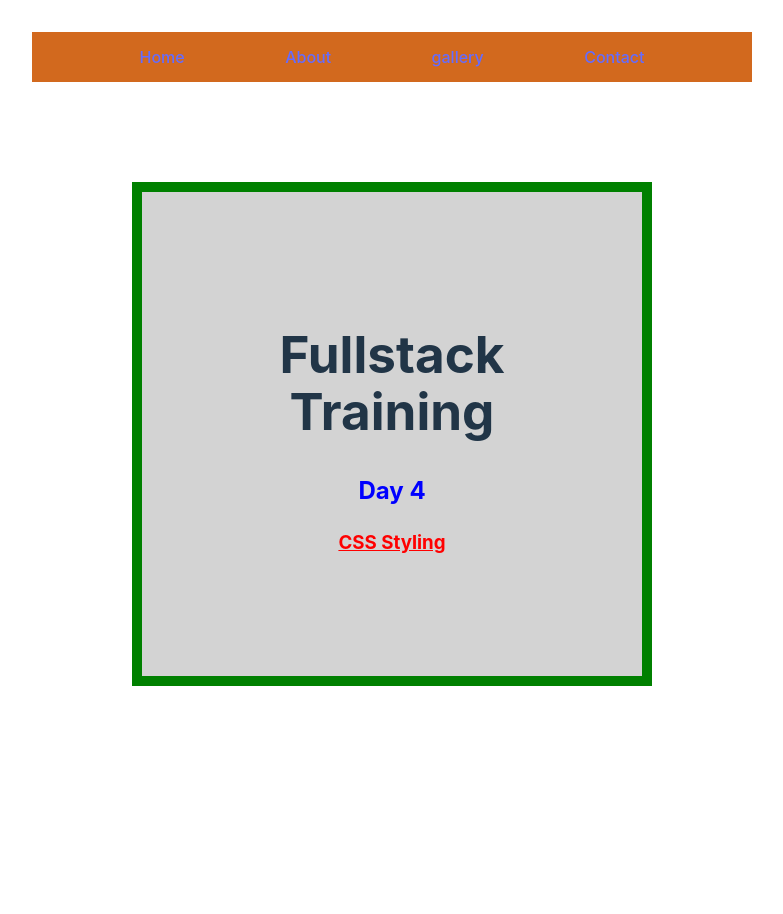
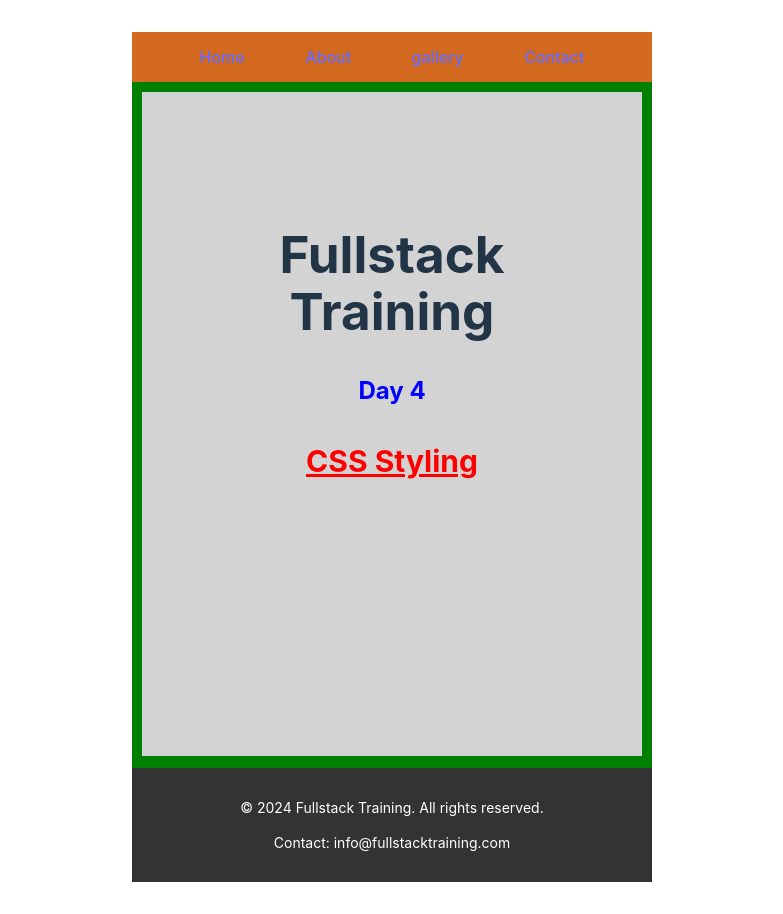
Before and after one commit to Mithra07-Sriram/FULLSTACK, a React (Vite) app in the folder fullstackPlacement/: page / in a window 1280 px wide. Shown: the whole page, without its empty margins (248-1031 px from the left). Before the commit the page ends 818 px from the top, so only its background shows below. Built offline with nearby package versions, Linux system fonts and the light colour scheme.

Commit message:
adding footer

```diff
--- a/fullstackPlacement/src/Components/FunctionalComponents/Home.jsx
+++ b/fullstackPlacement/src/Components/FunctionalComponents/Home.jsx
@@ -1,16 +1,25 @@
 import '../../assets/css/Home.css';
-const Home=()=>{
-    var styling={
-        fontsize:"30px",
-        textDecoration:"underline",
-        color:"red"
-    }
-    return(
-        <div className="box-model">
-            <h1 id="idSEg">Fullstack Training </h1>
-            <h2 style={{color:"blue"}}>Day 4</h2>
-            <h3 style={styling}>CSS Styling</h3>
+
+const Home = () => {
+    const styling = {
+        fontSize: "30px",
+        textDecoration: "underline",
+        color: "red",
+    };
+
+    return (
+        <div className="home-container">
+            <div className="box-model">
+                <h1 id="idSEg">Fullstack Training</h1>
+                <h2 style={{ color: "blue" }}>Day 4</h2>
+                <h3 style={styling}>CSS Styling</h3>
+            </div>
+            <footer className="footer">
+                <p>© 2024 Fullstack Training. All rights reserved.</p>
+                <p>Contact: info@fullstacktraining.com</p>
+            </footer>
         </div>
     );
-}
+};
+
 export default Home;
--- a/fullstackPlacement/src/assets/css/Home.css
+++ b/fullstackPlacement/src/assets/css/Home.css
@@ -1,11 +1,31 @@
-.box-model{
+/* Full page container */
+.home-container {
+    display: flex;
+    flex-direction: column; /* Stack content vertically */
+    min-height: 100vh; /* Ensure full height of the viewport */
+}
+
+/* Main content box */
+.box-model {
     width: 300px;
     border: 10px solid green;
     padding: 100px;
-    margin: 100px;
-    background-color: lightgrey
+    margin: auto; /* Center the box horizontally and vertically */
+    background-color: lightgrey;
+    flex-grow: 1; /* Allow the box to expand and push the footer down */
+}
 
+/* Header styles */
+#idSEg {
+    text-align: center;
 }
-#idSEg{
-text-align: center;
+
+/* Footer styles */
+.footer {
+    background-color: #333;
+    color: white;
+    text-align: center;
+    padding: 15px;
+    font-size: 14px;
+    border-top: 2px solid green;
 }
```
